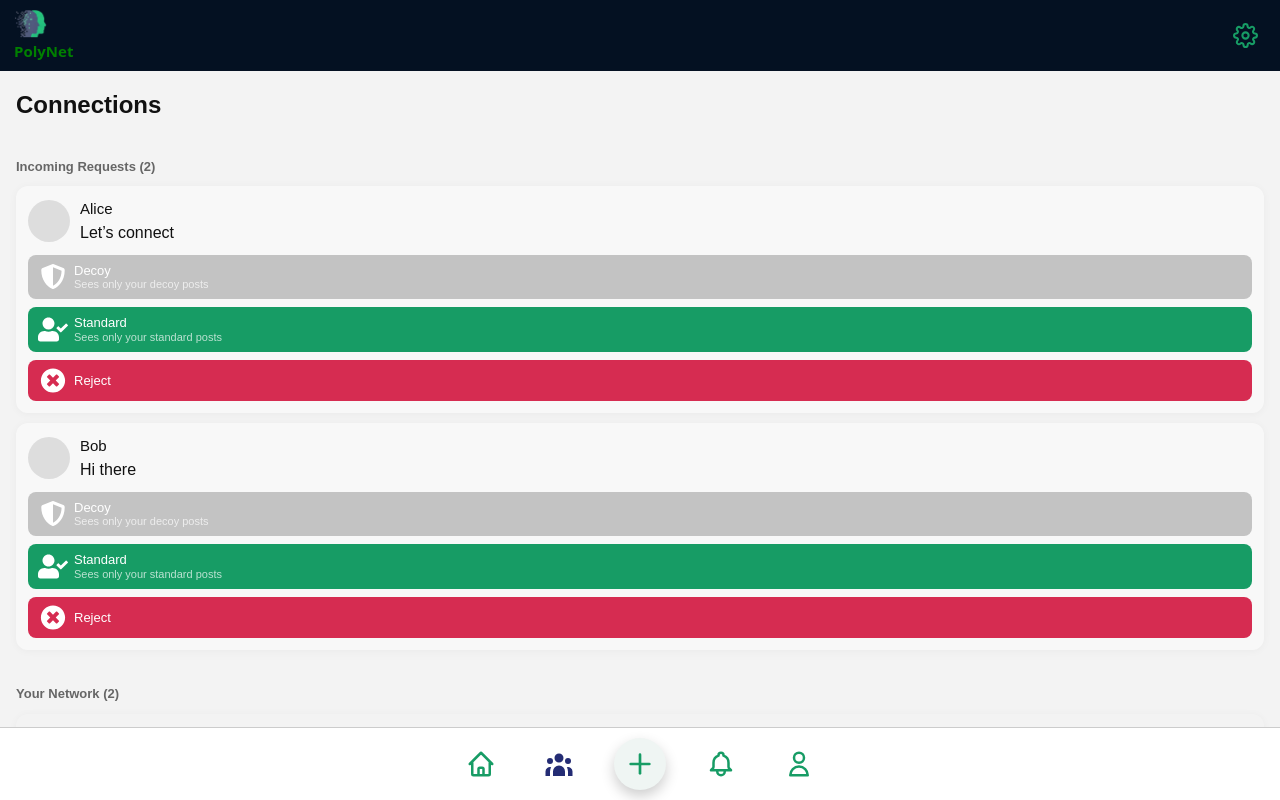
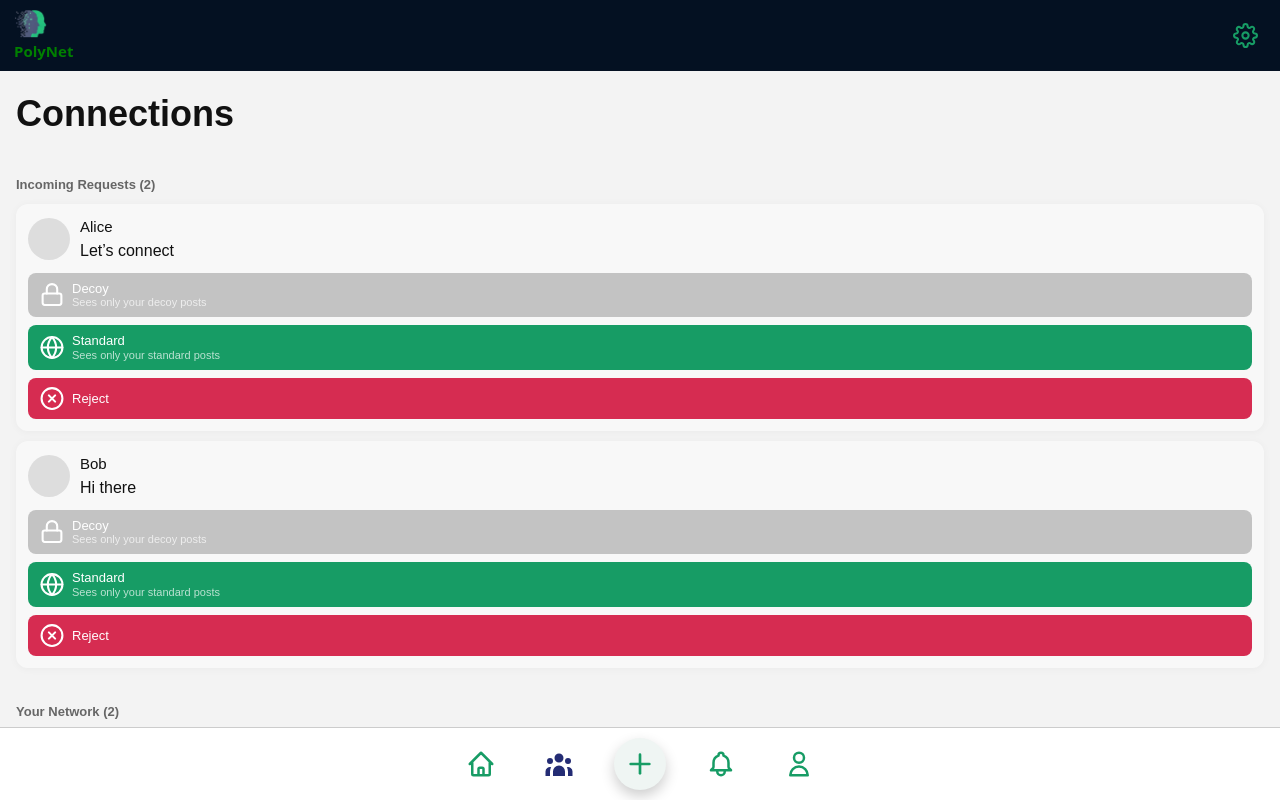
Before and after one commit to Sofiyat1/PolyNet, a React (Vite) app: page /connectionpage in a window 1280 px wide. Built offline with nearby package versions, Linux system fonts and the light colour scheme.

Commit message:
Update: Icons

```diff
--- a/src/pages/ConnectionPage.css
+++ b/src/pages/ConnectionPage.css
@@ -11,13 +11,10 @@
 /* HEADER */
 .connection-header {
   display: flex;
+  justify-content: space-between;
   align-items: center;
-  justify-content: space-between;
-  width: 100%;
-}
-
-.connection-header h2 {
-  margin: 0;
+  font-weight: 600;
+  font-size: 1.5rem;
 }
 
 /* SECTION */
@@ -86,7 +83,7 @@
 .btn-icon {
   font-size: 16px;
   height: 25px;
-  width: 30px;
+  width: 28px;
 }
 
 .btn-text {
--- a/src/pages/ConnectionPage.jsx
+++ b/src/pages/ConnectionPage.jsx
@@ -1,5 +1,5 @@
 import { useState } from "react";
-import { FiShield, FiCheckCircle } from "react-icons/fi";
+import { FiLock, FiGlobe, FiXCircle } from "react-icons/fi";
 import "./ConnectionPage.css";
 import { FaShieldAlt, FaTimesCircle, FaUserCheck } from "react-icons/fa";
 
@@ -73,7 +73,7 @@ function ConnectionPage() {
                 className="btn-decoy"
                 onClick={() => handleAccept(req, "decoy")}
               >
-                <FaShieldAlt className="btn-icon" />
+                <FiLock className="btn-icon" />
                 <div className="btn-text">
                   <span>Decoy</span>
                   <small>Sees only your decoy posts</small>
@@ -84,7 +84,7 @@ function ConnectionPage() {
                 className="btn-standard"
                 onClick={() => handleAccept(req, "standard")}
               >
-                <FaUserCheck className="btn-icon" />
+                <FiGlobe className="btn-icon" />
                 <div className="btn-text">
                   <span>Standard</span>
                   <small>Sees only your standard posts</small>
@@ -92,7 +92,7 @@ function ConnectionPage() {
               </button>
 
               <button className="reject" onClick={() => handleReject(req.id)}>
-                <FaTimesCircle className="btn-icon" />
+                <FiXCircle className="btn-icon" />
                 Reject
               </button>
             </div>
```
